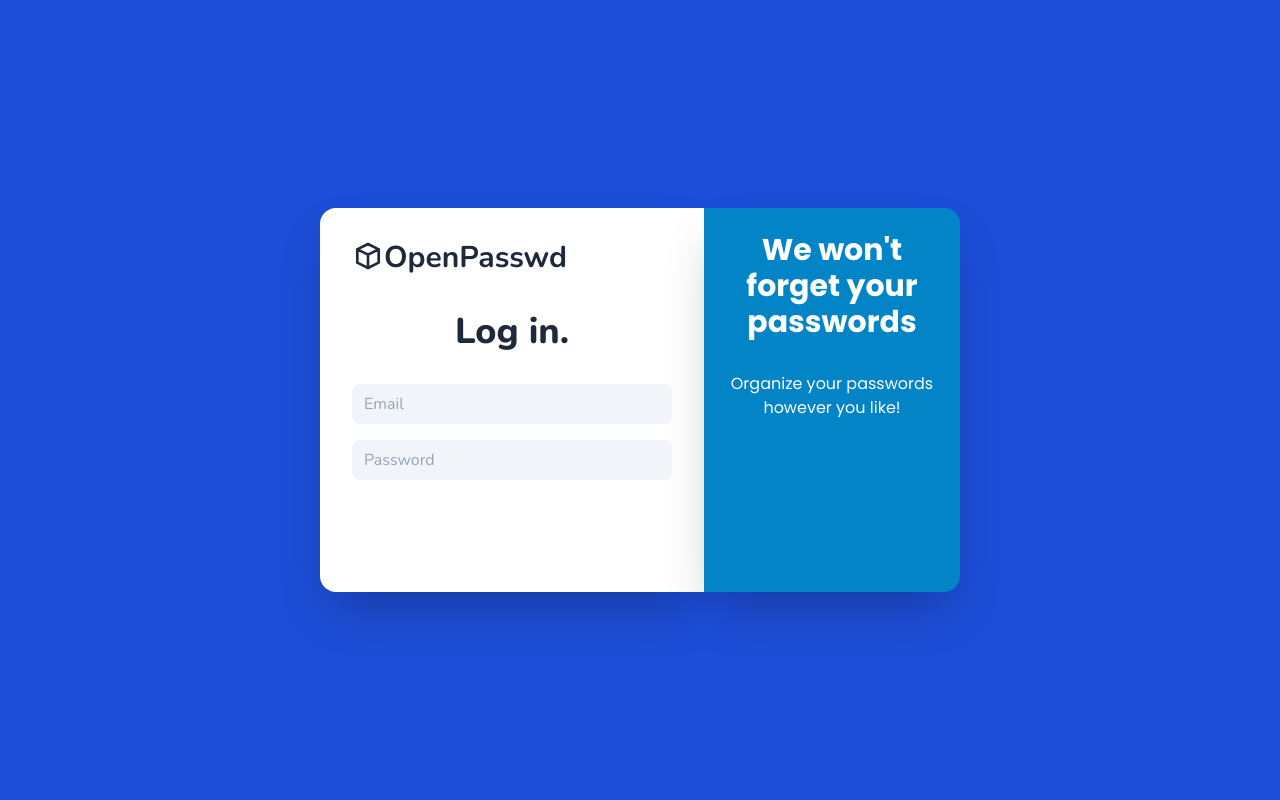
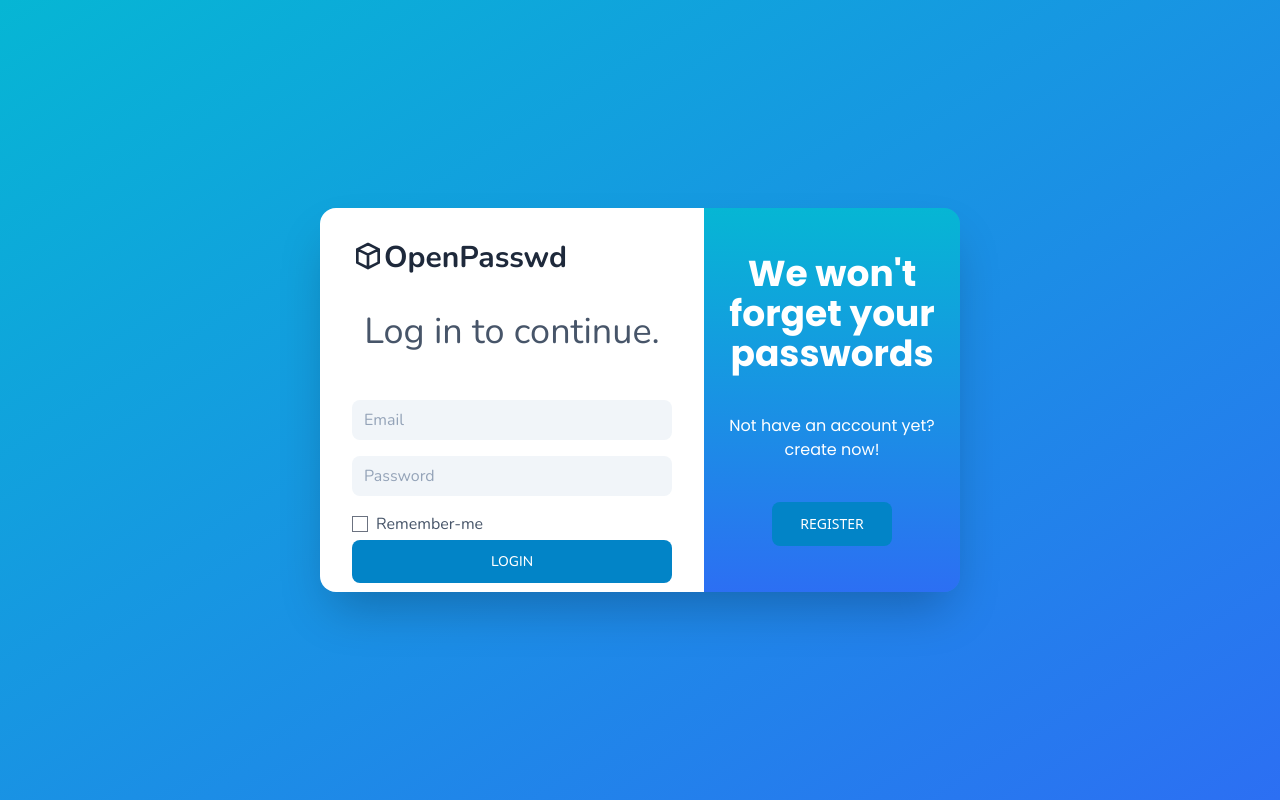
Before and after one commit to nellfs/openpasswd-console, a React (Vite) app: page /login in a window 1280 px wide. Built offline with nearby package versions, Linux system fonts and the light colour scheme.

Commit message:
color theme

```diff
--- a/src/components/Button/index.tsx
+++ b/src/components/Button/index.tsx
@@ -9,21 +9,22 @@ export interface ButtonProps {
 export function Button(props: PropsWithChildren<ButtonProps>) {
   return (
     <button
-      type={props.type}
-      className="
+      className='
           inline-block
           px-7 py-3
           disabled:bg-slate-600
-          bg-secure-blue
+          bg-sky-600
           text-white
           font-medium text-sm leading-snug uppercase
-          rounded
-          hover:bg-blue-600
+          rounded-lg
+          hover:bg-secure-blue
           focus:bg-blue-600  focus:outline-none focus:ring-0
           active:bg-blue-800
           transition duration-100 ease-in-out
           w-full
-        "
+      '
+
+      type={props.type}
       disabled={props.disabled}
       onClick={props.onClick}
     >
@@ -31,6 +32,32 @@ export function Button(props: PropsWithChildren<ButtonProps>) {
     </button>
   );
 }
+
+// export function Button(props: PropsWithChildren<ButtonProps>) {
+//   return (
+//     <button
+//       type={props.type}
+//       className="
+//           inline-block
+//           px-7 py-3
+//           disabled:bg-slate-600
+//           bg-secure-blue
+//           text-white
+//           font-medium text-sm leading-snug uppercase
+//           rounded
+//           hover:bg-blue-600
+//           focus:bg-blue-600  focus:outline-none focus:ring-0
+//           active:bg-blue-800
+//           transition duration-100 ease-in-out
+//           w-full
+//         "
+//       disabled={props.disabled}
+//       onClick={props.onClick}
+//     >
+//       {props.children}
+//     </button>
+//   );
+// }
 
 export function RoundButton(props: PropsWithChildren<ButtonProps>) {
   return (
--- a/src/containers/Login/index.tsx
+++ b/src/containers/Login/index.tsx
@@ -59,18 +59,20 @@ const Login = () => {
   return (
 
     //flex flex-col items-center justify-center w-full flex-1 px-20 text-center min-h-screen bg-gradient-to-t from-blue-800 to-blue-500
-    <main className='flex items-center justify-center min-h-screen bg-blue-700'>
-      <div className='flex flex-row min-h-screen '>
-        <div className='h-96 w-96 shadow-2xl bg-white rounded-tl-2xl rounded-bl-2xl  p-8 m-auto'>
+    <main className='flex items-center justify-center min-h-screen bg-gradient-to-tl from-secure-blue to-cyan-500'>
+      <div className='flex flex-row shadow-2xl rounded-2xl'>
+        <div className='h-96 w-96 bg-white rounded-tl-2xl rounded-bl-2xl p-8 m-auto'>
           <div className='text-slate-800 h-8 flex flex-row font-body font-bold'>
             <CubeIcon></CubeIcon>
             <h1 className='text-3xl'>OpenPasswd</h1>
           </div>
-          <div className='font-body text-slate-800'>
-            <p className='flex flex-row justify-center text-4xl font-extrabold mt-10'>
-              Log in.
+          <div className='font-body text-slate-600'>
+            <p className='flex flex-row justify-center text-4xl font-boldn mt-10'>
+              Log in to continue.
             </p>
-            <div className='mt-8 flex flex-col gap-1'>
+            <Form onSubmit={authTokenRequest}>
+              <div className='mt-12 flex flex-col gap-1'>
+                <FormErrorView responseError={errors} />
                 <Input
                   name="Email"
                   type="email"
@@ -81,14 +83,30 @@ const Login = () => {
                   type="password"
                   value={state.password}
                   onChange={(value) => setState({ ...state, password: value })} />
+                <div className='flex flex-col gap-1'>
+                  <Checkbox
+                    name="Remember-me"
+                    value={state.remember}
+                    onChange={(value) => setState({ ...state, remember: value })} />
+
+                  <Button type="submit" disabled={isLoading}>
+                    Login
+                  </Button>
                 </div>
+              </div>
+            </Form>
           </div>
         </div>
 
-        <div className='flex flex-col items-center shadow-2xl h-96 w-64 rounded-tr-2xl rounded-br-2xl p-6 m-auto bg-sky-600'>
+        <div className='flex flex-col items-center justify-center h-96 w-64 rounded-tr-2xl rounded-br-2xl p-6 m-auto bg-gradient-to-b from-cyan-500 to-secure-blue'>
           <div className='font-others text-white text-center'>
-            <h1 className='flex font-bold text-3xl'>{"We won't forget your passwords"}</h1>
-            <p className='mt-8'>{"Organize your passwords however you like!"}</p>
+            <h1 className='flex font-bold text-4xl'>{"We won't forget your passwords"}</h1>
+            <p className='mt-10 text-1xl'>{"Not have an account yet? create now!"}</p>
+          </div>
+          <div className='mt-10'>
+            <Button type="submit" disabled={isLoading}>
+              register
+            </Button>
           </div>
         </div>
       </div>
```
Lines whose indentation alone changed are shown as unchanged.
